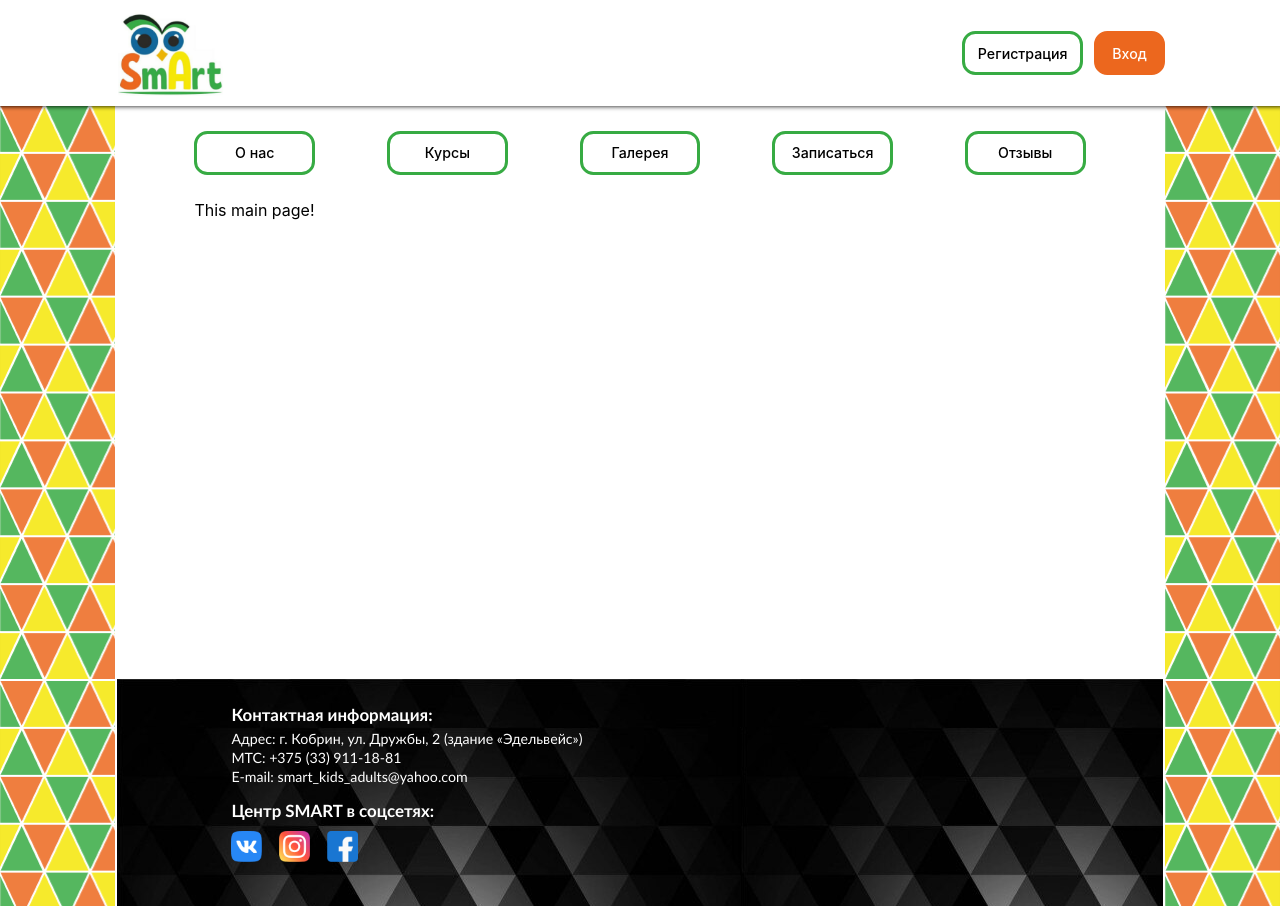
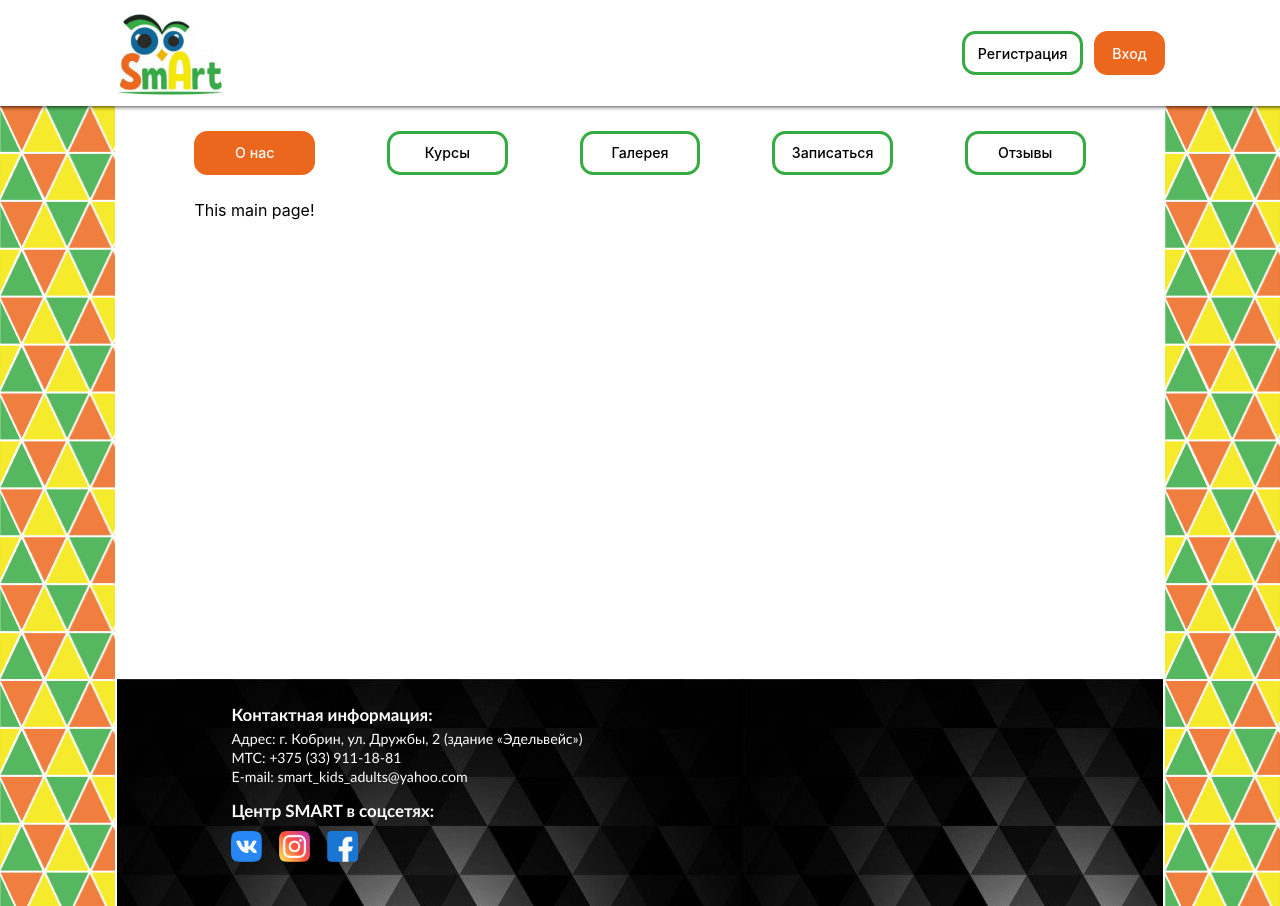
Before and after one commit to Suprunyuk-Nikita/smart, a React (Create React App) app: page / in a window 1280 px wide. Built offline with nearby package versions, Linux system fonts and the light colour scheme.

Commit message:
Fix main button class

```diff
--- a/src/components/navbar.js
+++ b/src/components/navbar.js
@@ -20,7 +20,7 @@ const Navbar = () => {
 
     return (
         <div className="navbar">
-            <div className={`styles-btn ${getButtonClass(1, '')}`} onClick={() => handleButtonClick(1, '*')}>О нас</div>
+            <div className={`styles-btn ${getButtonClass(1, '/')}`} onClick={() => handleButtonClick(1, '/')}>О нас</div>
             <div className={`styles-btn ${getButtonClass(2, '/courses')}`} onClick={() => handleButtonClick(2, '/courses')}>Курсы</div>
             <div className={`styles-btn ${getButtonClass(3, '/gallery')}`} onClick={() => handleButtonClick(3, '/gallery')}>Галерея</div>
             <div className={`styles-btn ${getButtonClass(4, '/enroll')}`} onClick={() => handleButtonClick(4, '/enroll')}>Записаться</div>
```
